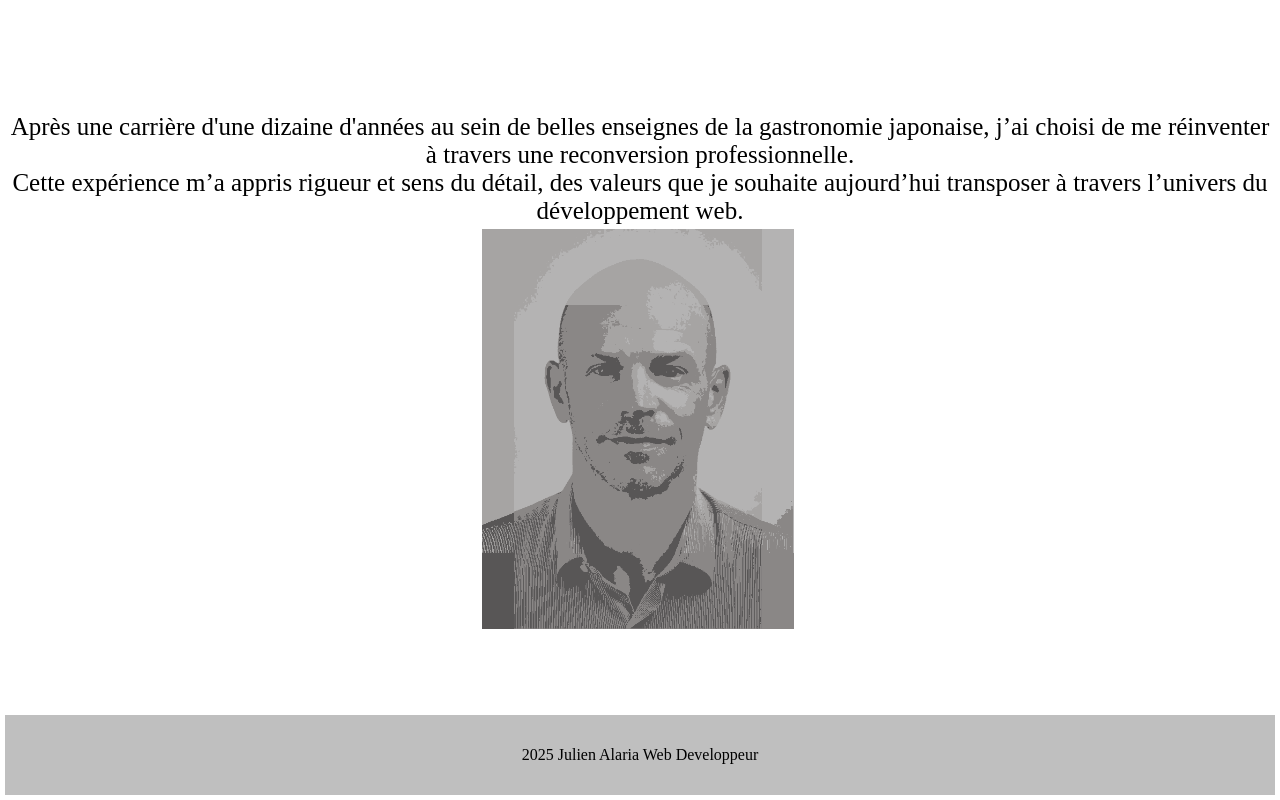
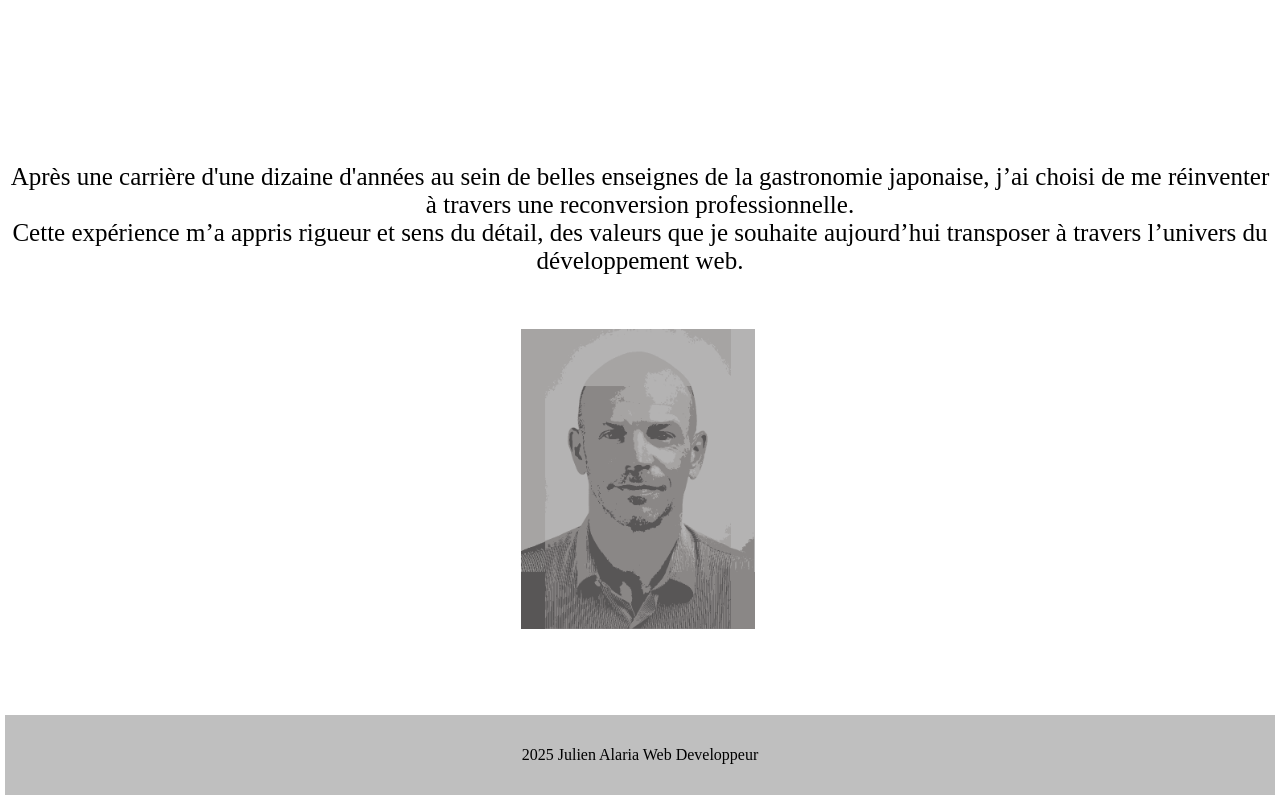
Before and after one commit to julien-alaria/portfolio, a plain HTML site: page index.html in a window 1280 px wide. Shown: the part 792-1592 px from the top of the page. Drawn offline with Linux system fonts and the light colour scheme; a web font is replaced by a local one.

Commit message:
Update portfolio.css

```diff
--- a/portfolio.css
+++ b/portfolio.css
@@ -145,8 +145,8 @@ footer{
 }
 
 
-/* Pour les écrans à partir de 1400px */
-@media (min-width: 1400px) {
+/* Pour les écrans à partir de 1441px */
+@media (min-width: 1441px) {
     .container_2 {
         font-size: 30px; /* Taille de police pour les très grands écrans */
     }
@@ -162,14 +162,15 @@ footer{
 }
 
 /* Pour les écrans à partir de 1200px */
-@media (min-width: 1200px) and (max-width: 1399px) {
+@media (min-width: 1200px) and (max-width: 1440px) {
     .container_2 {
         font-size: 25px; /* Ajuste la taille de police */
     }
 
     img {
-        max-width: 100%; /* Rend l'image responsive */
-        height: 400px; /* Hauteur fixe */
+        max-width: 100%; /* L'image ne dépasse jamais la largeur du conteneur */
+        height: auto; /* Maintient les proportions */
+        max-height: 300px; /* Limite la hauteur pour éviter qu'elle ne devienne trop grande */
     }
 
     .nav_bar {
```
